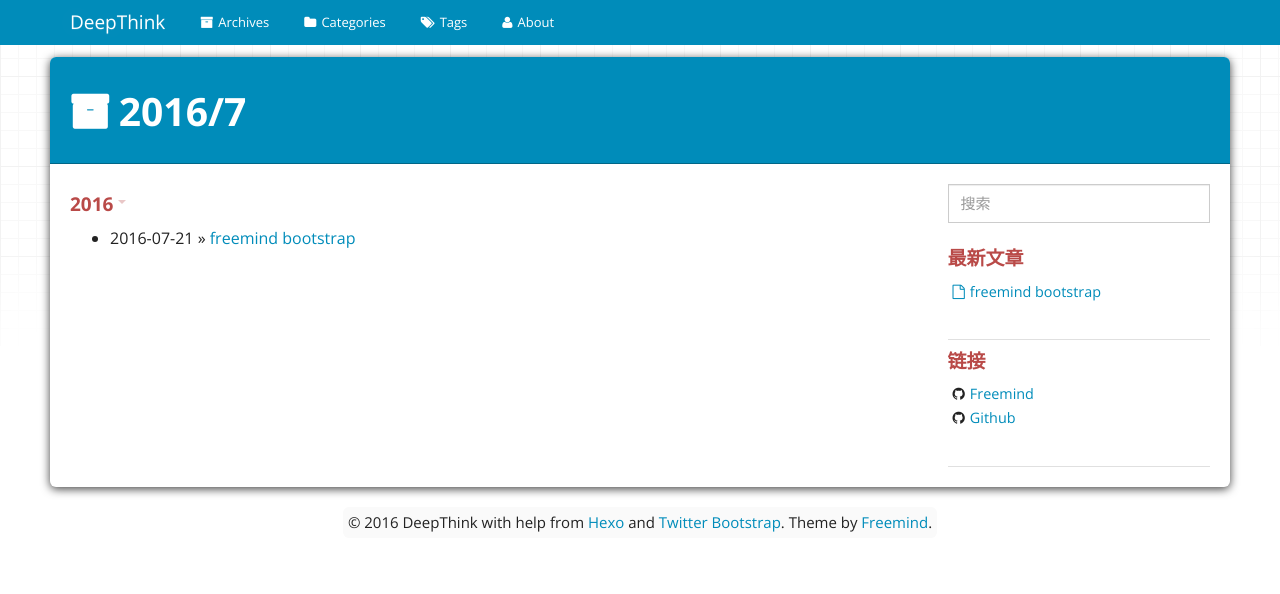
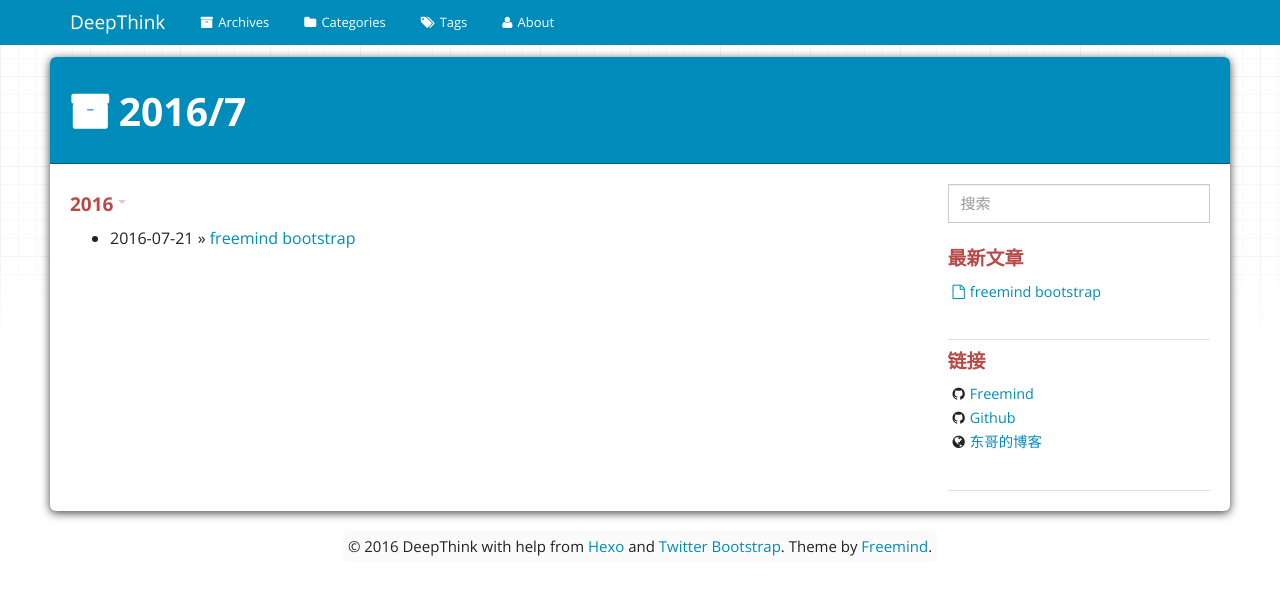
Before and after one commit to masterMuTou/masterMuTou.github.io, a plain HTML site: page archives/2016/07/index.html in a window 1280 px wide. Drawn offline with nearby package versions, Linux system fonts and the light colour scheme.

Commit message:
Site updated: 2016-07-21 15:25:23

```diff
--- a/archives/2016/07/index.html
+++ b/archives/2016/07/index.html
@@ -162,6 +162,8 @@
 
 		<li><i class="fa fa-github"></i><a href="https://github.com/masterMuTou" title="My Github account." target="_blank"]);">Github</a></li>
 
+		<li><i class="fa fa-globe"></i><a href="http://www.hais2.com/" title="" target="_blank"]);">东哥的博客</a></li>
+
 	</ul>
 </div>
 
```
Also changed, not shown: archives/2016/index.html (+2 -0 lines), archives/index.html (+2 -0 lines), categories/index.html (+2 -0 lines), index.html (+2 -0 lines), tags/index.html (+2 -0 lines).
